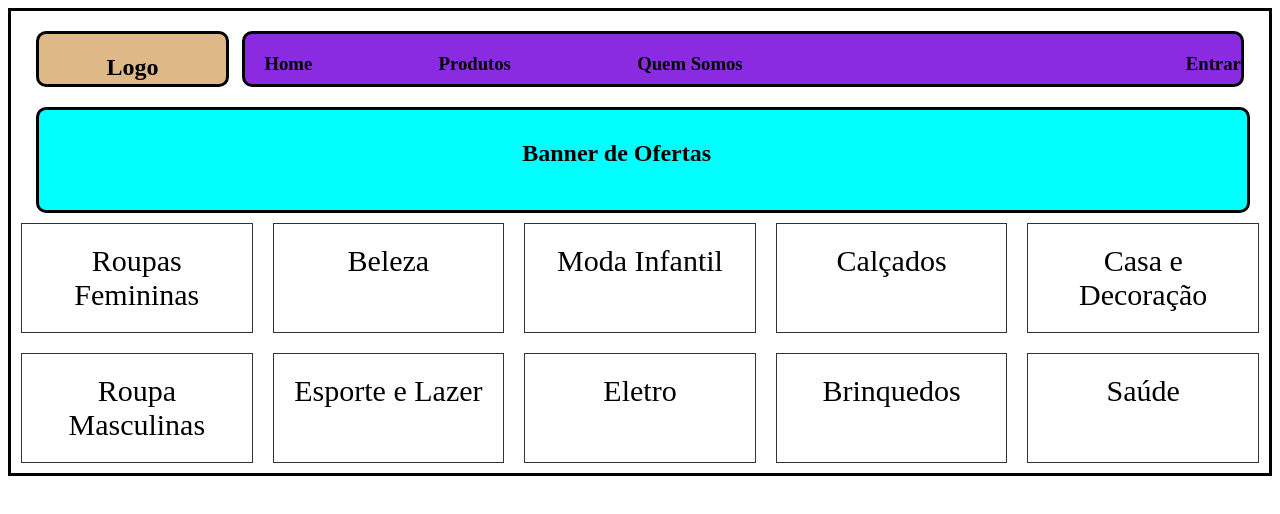
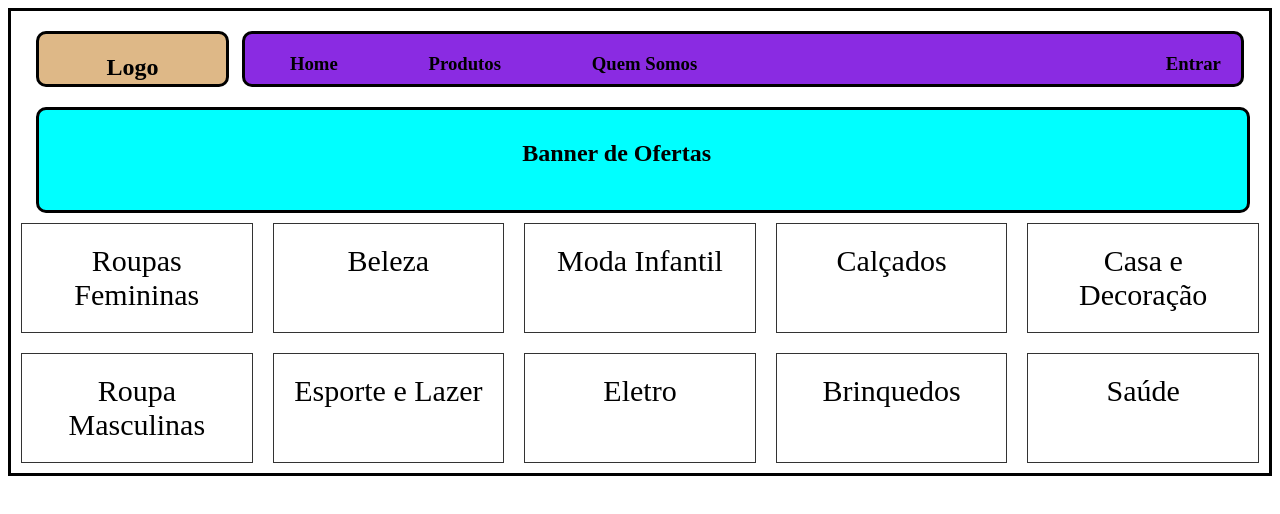
Before and after one commit to igorBrenno/template-site-venda, a plain HTML site: page index.html in a window 1280 px wide. Drawn offline with Linux system fonts and the light colour scheme; a script that the page names is missing.

Commit message:
mudei para space araund

```diff
--- a/css/pagina2.css
+++ b/css/pagina2.css
@@ -40,15 +40,15 @@ body {
 }
 
 .conteinerh {
-    margin-left: 2%;
-    width: 48%;
+    width: 50%;
     height: 50px;
     display: flex;
-    justify-content: space-between;
+    justify-content: space-around;
 }
 
 .entrar {
-    width: 50%;
+    margin-right: 2%;
+    width: 48%;
     height: 50px;
     display: flex;
     justify-content: end;
--- a/css/style.css
+++ b/css/style.css
@@ -34,15 +34,15 @@ body {
 }
 
 .conteinerh {
-    margin-left: 2%;
-    width: 48%;
+    width: 50%;
     height: 50px;
     display: flex;
-    justify-content: space-between;
+    justify-content: space-around;
 }
 
 .entrar {
-    width: 50%;
+    margin-right: 2%;
+    width: 48%;
     height: 50px;
     display: flex;
     justify-content: end;
```
